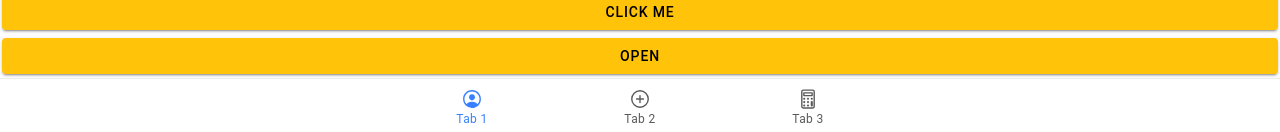
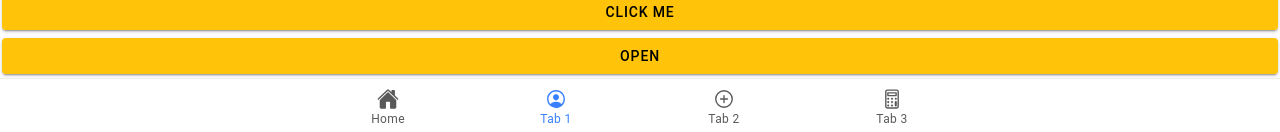
Before and after one commit to jayson14ify/ion-t-balsa, a React (Vite) app: page /tab1 in a window 1280 px wide. Shown: the part 665-797 px from the top of the page. Built offline with nearby package versions, Linux system fonts and the light colour scheme.

Commit message:
added the following component to render the home tab button on my application

```diff
--- a/src/App.tsx
+++ b/src/App.tsx
@@ -2,7 +2,7 @@ import { Redirect, Route } from 'react-router-dom';
 import { IonApp, IonIcon, IonLabel, IonRouterOutlet, IonTabBar, IonTabButton, IonTabs, setupIonicReact
 } from '@ionic/react';
 import { IonReactRouter } from '@ionic/react-router';
-import { addCircleOutline, calculatorOutline, ellipse, personCircleOutline, square, triangle } from 'ionicons/icons';
+import { addCircleOutline, calculatorOutline, ellipse, home, personCircleOutline, square, triangle } from 'ionicons/icons';
 import Tab1 from './pages/Tab1';
 import Tab2 from './pages/Tab2';
 import Tab3 from './pages/Tab3';
@@ -60,6 +60,10 @@ const App: React.FC = () => (
           </Route>
         </IonRouterOutlet>
         <IonTabBar slot="bottom">
+        <IonTabButton tab="home" href="/home">
+            <IonIcon aria-hidden="true" icon={home} />
+            <IonLabel>Home</IonLabel>
+          </IonTabButton>
           <IonTabButton tab="tab1" href="/tab1">
             <IonIcon aria-hidden="true" icon={personCircleOutline} />
             <IonLabel>Tab 1</IonLabel>
```
